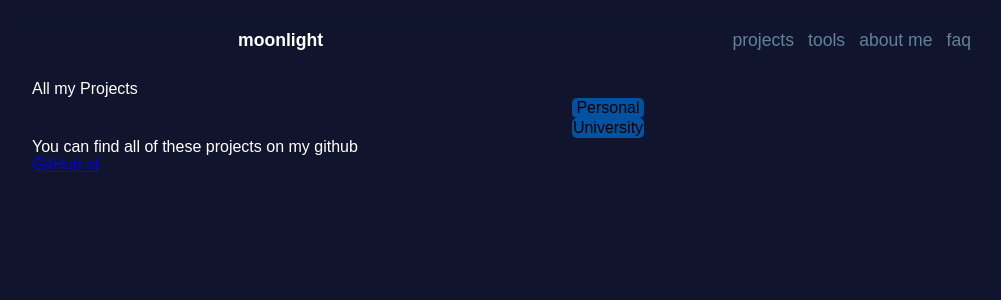
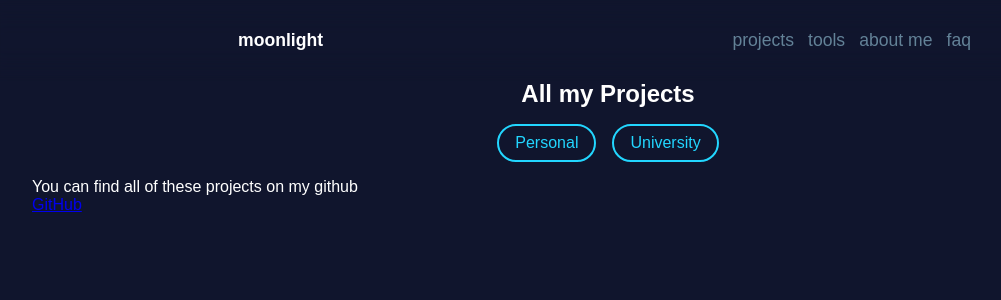
Before and after one commit to moonlight58/portfolio, a Vue app: page /projects in a window 1280 px wide. Shown: the top 300 px of the page, without its empty margins (32-1033 px from the left). Built offline with nearby package versions, Linux system fonts and the light colour scheme; a web font is replaced by a local one.

Commit message:
Modular call for github repos (Name, Description and language used)

```diff
--- a/src/components/CarouselProject.vue
+++ b/src/components/CarouselProject.vue
@@ -154,23 +154,11 @@ onUnmounted(() => {
 
 .overlay:hover {
   cursor: pointer;
-  backdrop-filter: none;
-  transition: backdrop-filter 0.2s ease;
-}
-
-.overlay:hover .carousel-image {
-  opacity: 0;
 }
 
 .overlay h3,
 .overlay .contenu {
   transition: color 0.2s ease, opacity 0.2s ease;
-}
-
-.overlay:hover h3,
-.overlay:hover .contenu {
-  color: transparent;
-  opacity: 0;
 }
 
 .overlay h3 {
--- a/src/views/ProjectView.vue
+++ b/src/views/ProjectView.vue
@@ -2,6 +2,8 @@
 import { ref } from 'vue';
 
 const username = ref('');
+const projects = ref([]); // Reactive property to store project data
+const activeButton = ref(''); // To keep track of the active button
 
 async function fetchGithubRepos(type) {
   username.value = type === 'personal' ? "moonlight58" : "grothlin-iut90";
@@ -15,47 +17,117 @@ async function fetchGithubRepos(type) {
     }
 
     const repos = await response.json();
-    const repoNames = repos.map(repo => repo.name);
-
-    console.log(repoNames);
-    return repoNames;
+    projects.value = repos; // Store the fetched repositories
   } catch (error) {
     console.error(error.message);
+    projects.value = []; // Clear projects if there is an error
   }
+}
+
+function toggleButton(type) {
+  activeButton.value = type;
 }
 </script>
 
 <template>
   <div class="container">
-    <div class="Title">All my Projects</div>
+    <h2 class="Title">All my Projects</h2>
     <div class="button-project-type">
-      <button @click="fetchGithubRepos('personal')">Personal</button>
-      <button @click="fetchGithubRepos('uni')">University</button>
+      <button
+          @click="fetchGithubRepos('personal'); toggleButton('personal')"
+          :class="{ active: activeButton === 'personal' }"
+      >
+        Personal
+      </button>
+      <button
+          @click="fetchGithubRepos('uni'); toggleButton('uni')"
+          :class="{ active: activeButton === 'uni' }"
+      >
+        University
+      </button>
     </div>
     <div>You can find all of these projects on my github</div>
-    <a :href="`https://github.com/${username}`">GitHub of {{ username }}</a>
+    <a :href="`https://github.com/${username}`" target="_blank">GitHub {{ username }}</a>
+
+    <div class="projects">
+      <!-- Loop through the projects and filter out those without a description -->
+      <div class="project" v-for="project in projects.filter(p => p.description)" :key="project.id">
+        <h3>{{ project.name }}</h3>
+        <p>{{ project.description }}</p>
+        <p v-if="project.language">Language: {{ project.language }}</p>
+        <a :href="project.html_url" target="_blank">View Repository</a>
+      </div>
+    </div>
   </div>
 </template>
 
+
+
 <style scoped>
 .container {
+  margin-top: 5rem;
   width: 90vw;
 }
 
-.Title {
-  margin-top: 5rem;
+.container h2 {
+  display: flex;
+  justify-content: center;
+}
+
+.container button {
+  font-size: 1rem;
+  padding: 0.5rem 1rem;
+  color: rgb(34, 214, 255);
+  border: 2px solid rgb(34, 214, 255);
+  border-radius: 20px;
+  background-color: transparent;
+  transition: background-color 0.3s ease, color 0.3s ease;
+}
+
+.container button:hover,
+.container button.active {
+  background-color: rgb(34, 214, 255);
+  color: #10152d;
+  cursor: pointer;
 }
 
 .button-project-type {
-  display: grid;
-  align-items: center;
+  display: flex;
   justify-content: center;
+  gap: 1rem;
+  margin: 1rem 0.5rem;
 }
 
-.button-project-type button {
-  font-size: 1rem;
-  background-color: rgb(3, 82, 161);
-  border: 1px solid rgba(3, 82, 161, 0.6);
+.projects {
+  margin-top: 2rem;
+  display: grid;
+  grid-template-columns: repeat(auto-fill, minmax(250px, 1fr));
+  gap: 1rem;
+}
+
+.project {
+  border: 1px solid #ddd;
   border-radius: 5px;
+  padding: 1rem;
+  background-color: #222b51;
+}
+
+.project h3 {
+  margin: 0;
+  font-size: 1.2rem;
+  color: #0352a1;
+}
+
+.project a {
+  color: #0352a1;
+  text-decoration: none;
+}
+
+.project a:hover {
+  text-decoration: underline;
+}
+
+@media (min-width: 800px){
+
 }
 </style>
```
